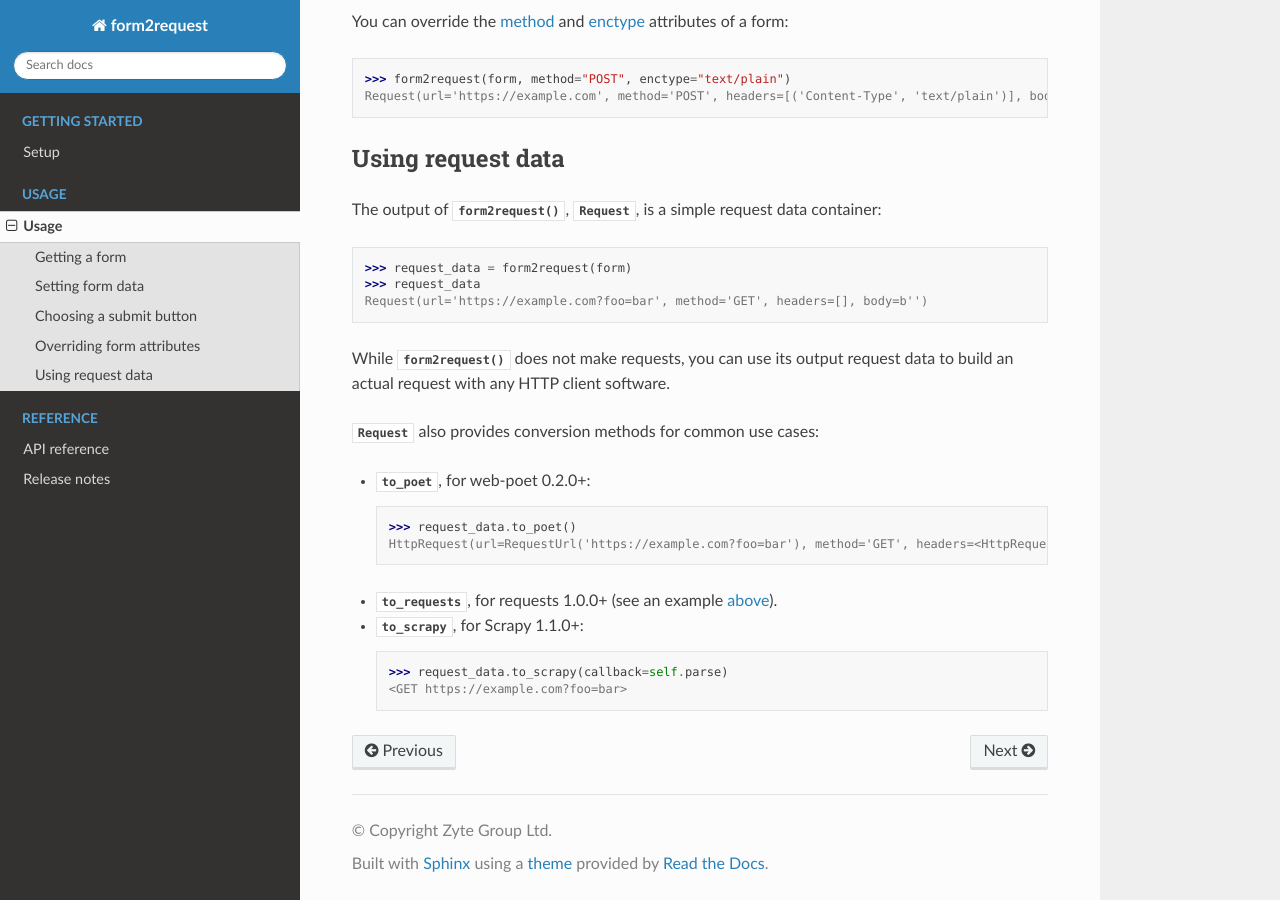
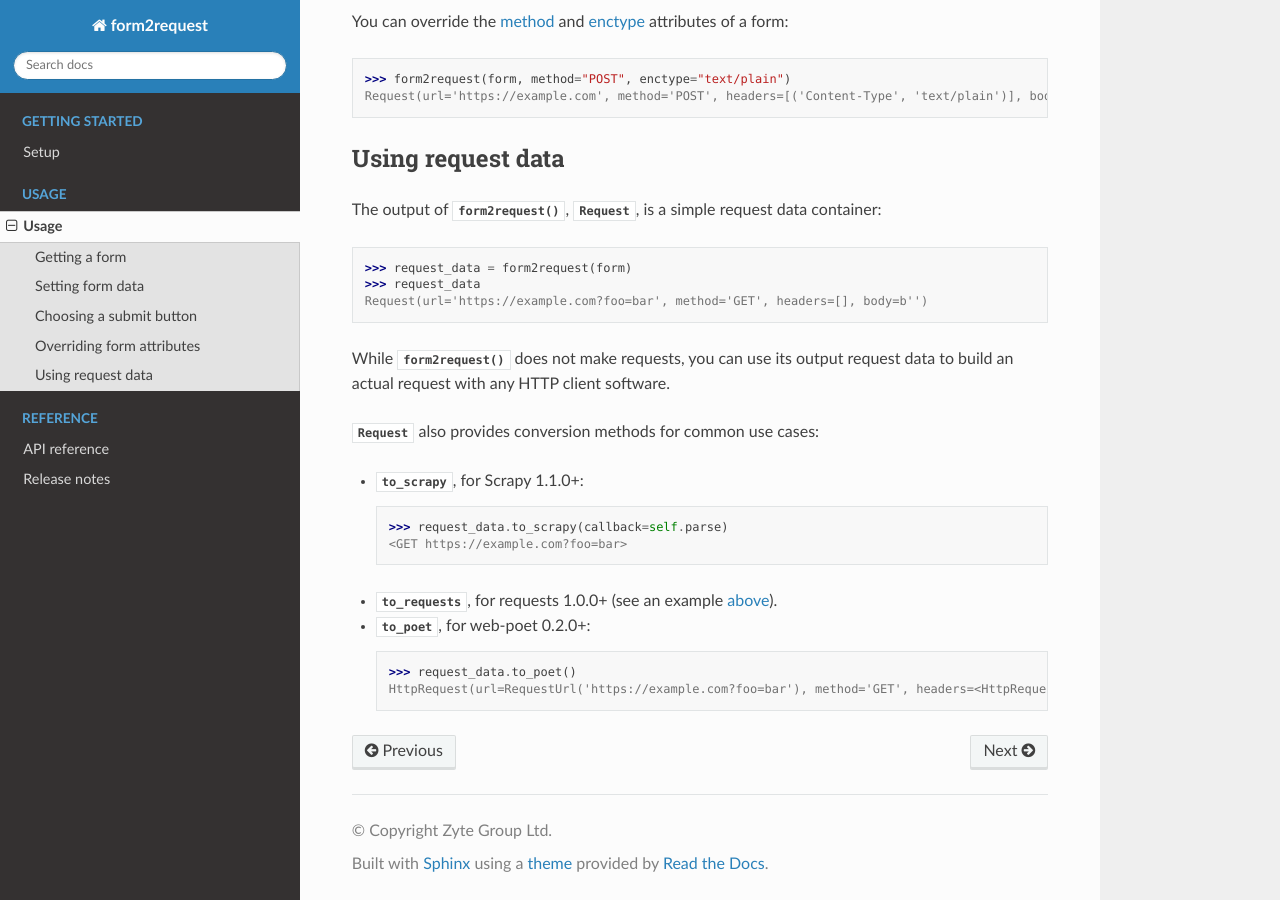
Before and after one commit to scrapy/form2request, a Sphinx documentation site: the page built from docs/usage.rst, in a window 1280 px wide and 900 px high, scrolled down 3761 px. Built offline with Sphinx 7.4.7 and the Read the Docs theme 2.0.0, drawn with Linux system fonts in a browser that asks for light colours.

Commit message:
Reverse the order of conversion examples

```diff
--- a/docs/usage.rst
+++ b/docs/usage.rst
@@ -216,17 +216,17 @@ software.
 :class:`~form2request.Request` also provides conversion methods for common use
 cases:
 
+-   :class:`~form2request.Request.to_scrapy`, for :doc:`Scrapy 1.1.0+
+    <scrapy:index>`:
+
+    >>> request_data.to_scrapy(callback=self.parse)  # doctest: +SKIP
+    <GET https://example.com?foo=bar>
+
+-   :class:`~form2request.Request.to_requests`, for :doc:`requests 1.0.0+
+    <requests:index>` (see an example :ref:`above <requests-example>`).
+
 -   :class:`~form2request.Request.to_poet`, for :doc:`web-poet 0.2.0+
     <poet:index>`:
 
     >>> request_data.to_poet()
     HttpRequest(url=RequestUrl('https://example.com?foo=bar'), method='GET', headers=<HttpRequestHeaders()>, body=b'')
-
--   :class:`~form2request.Request.to_requests`, for :doc:`requests 1.0.0+
-    <requests:index>` (see an example :ref:`above <requests-example>`).
-
--   :class:`~form2request.Request.to_scrapy`, for :doc:`Scrapy 1.1.0+
-    <scrapy:index>`:
-
-    >>> request_data.to_scrapy(callback=self.parse)  # doctest: +SKIP
-    <GET https://example.com?foo=bar>
```
